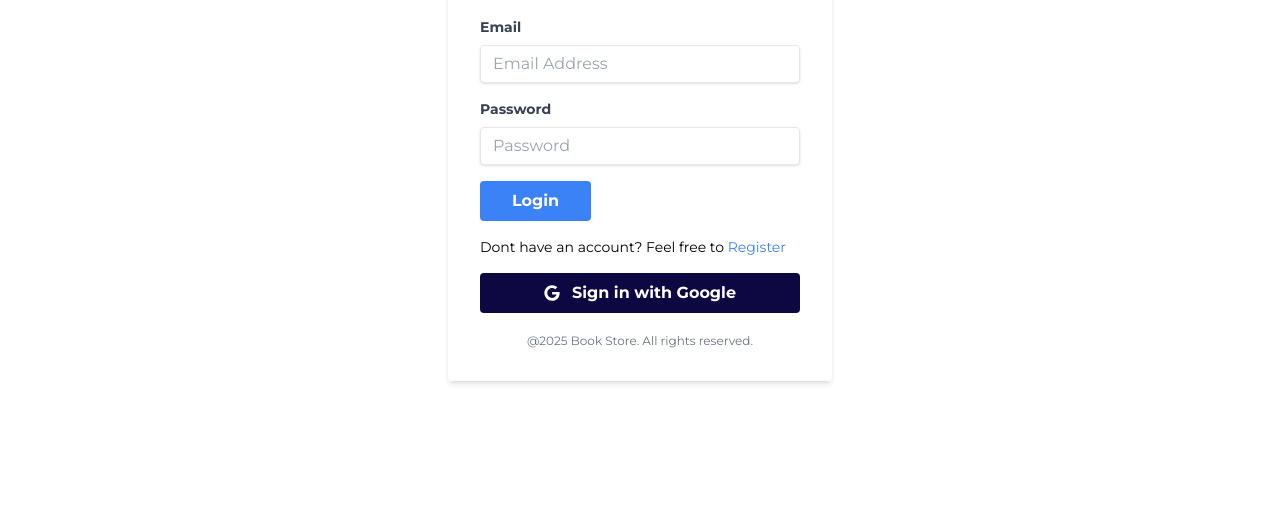
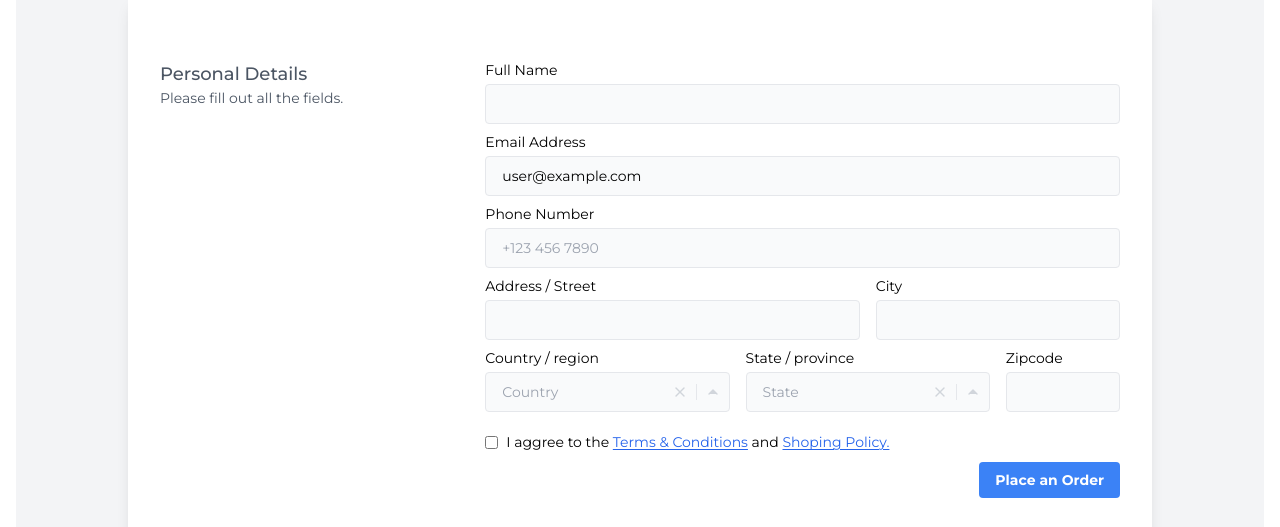
Before and after one commit to DrishyaShrestha09/kitab-sangrahalaya, a React (Vite) app in the folder frontend/: page /checkout in a window 1280 px wide. Before the commit this address led to /login. Shown: the part 273-800 px from the top of the page. Built offline with nearby package versions, Linux system fonts and the light colour scheme; no server answers; sample sign-in values are in the browser's storage.

Commit message:
added loaders

```diff
--- a/frontend/src/context/AuthContext.jsx
+++ b/frontend/src/context/AuthContext.jsx
@@ -54,6 +54,7 @@
 
     const value = {
         currentUser,
+        loading,
         registerUser,
         loginUser,
         signInWithGoogle,
--- a/frontend/src/routers/PrivateRoute.jsx
+++ b/frontend/src/routers/PrivateRoute.jsx
@@ -3,7 +3,12 @@
 import { Navigate } from 'react-router-dom';
 
 const PrivateRoute = ({children}) => {
-    const {currentUser} = useAuth();
+    const {currentUser, loading} = useAuth();
+
+    if(loading) {
+        return <div>Loading...</div>
+    }
+
     if(currentUser) {
         return children;
     }
```
